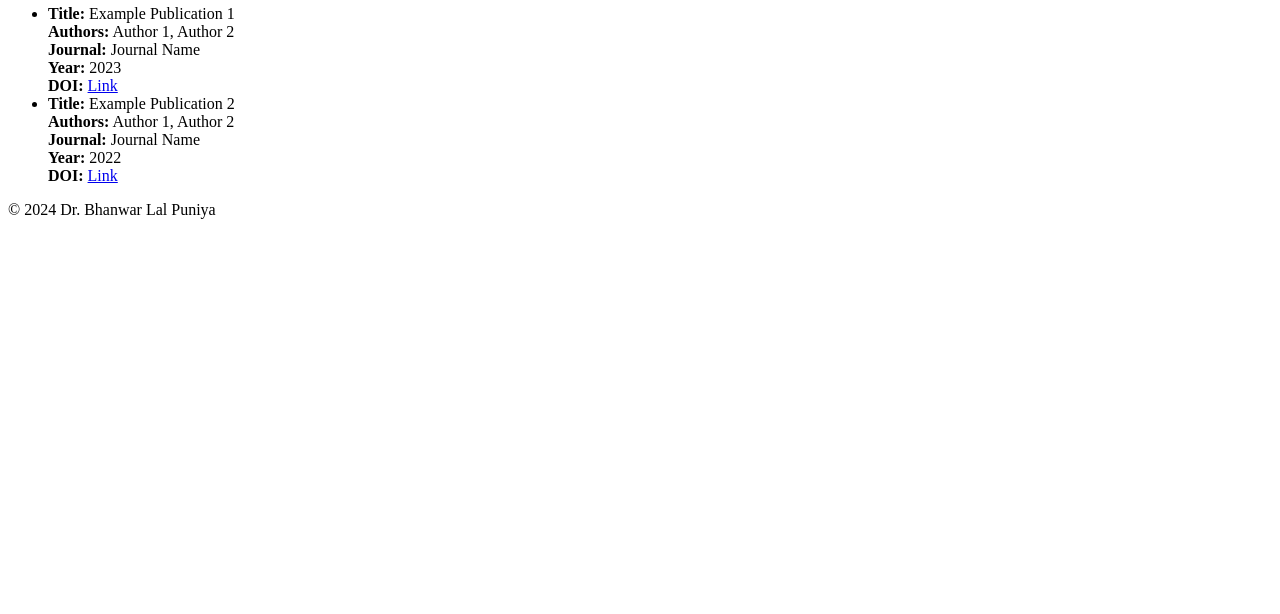
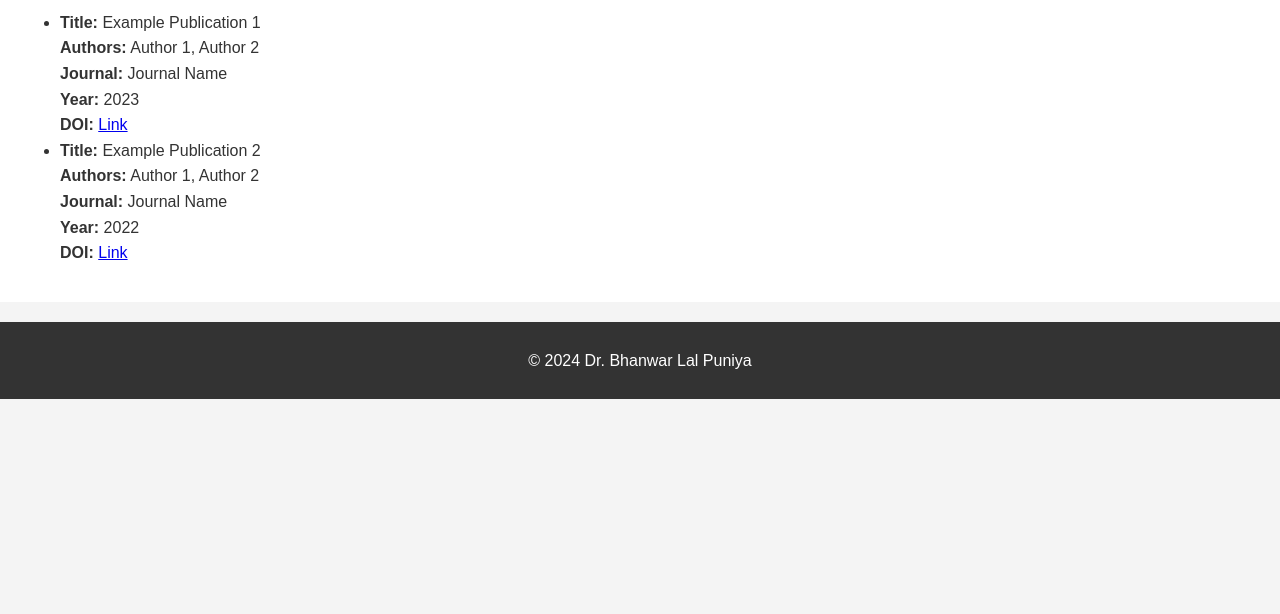
Before and after one commit to bpuniya/bhanwarpuniya.github.io, a plain HTML site: page publications.html in a window 1280 px wide. Shown: the part 186-800 px from the top of the page. Drawn offline with Linux system fonts and the light colour scheme; a script that the page names is missing.

Commit message:
Update publications.html

```diff
--- a/publications.html
+++ b/publications.html
@@ -3,8 +3,8 @@
 <head>
     <meta charset="UTF-8">
     <meta name="viewport" content="width=device-width, initial-scale=1.0">
-    <title>Publications - Dr. Bhanwar Lal Puniya</title>
-    <link rel="stylesheet" href="css/styles.css">
+    <title> Bhanwar Puniya - Home</title>
+    <link rel="stylesheet" href="css/style.css">
 </head>
 <body>
     <header>
```
